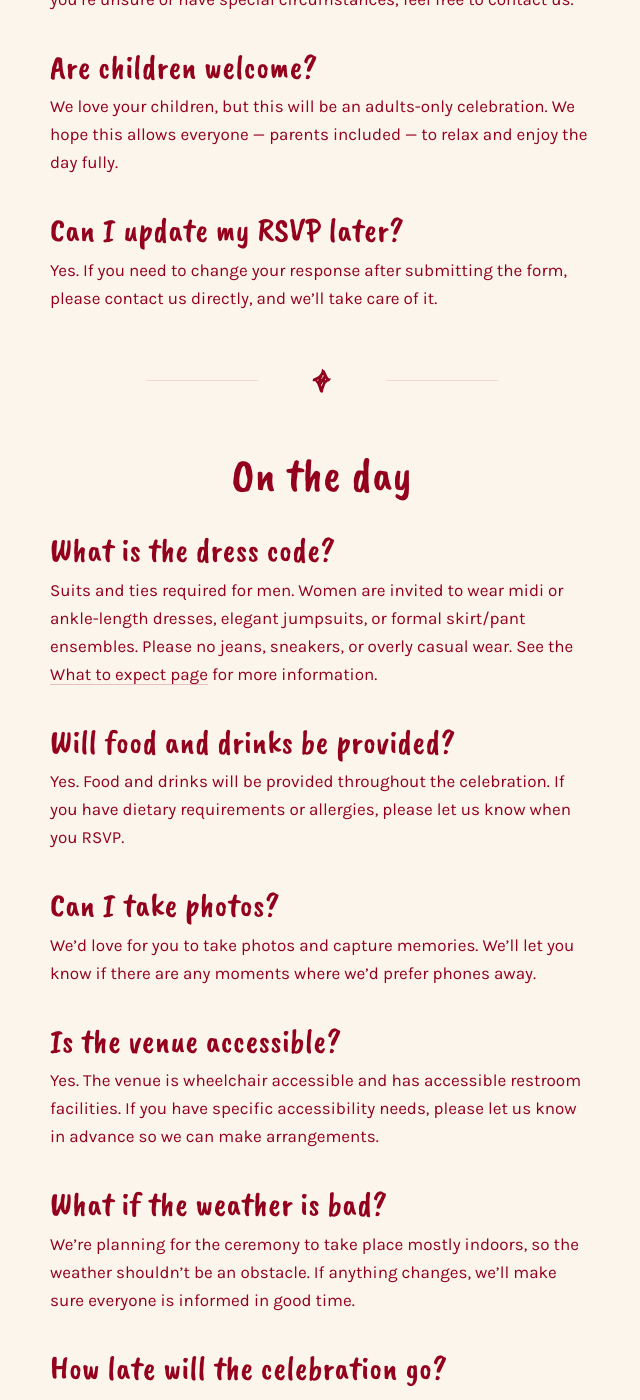
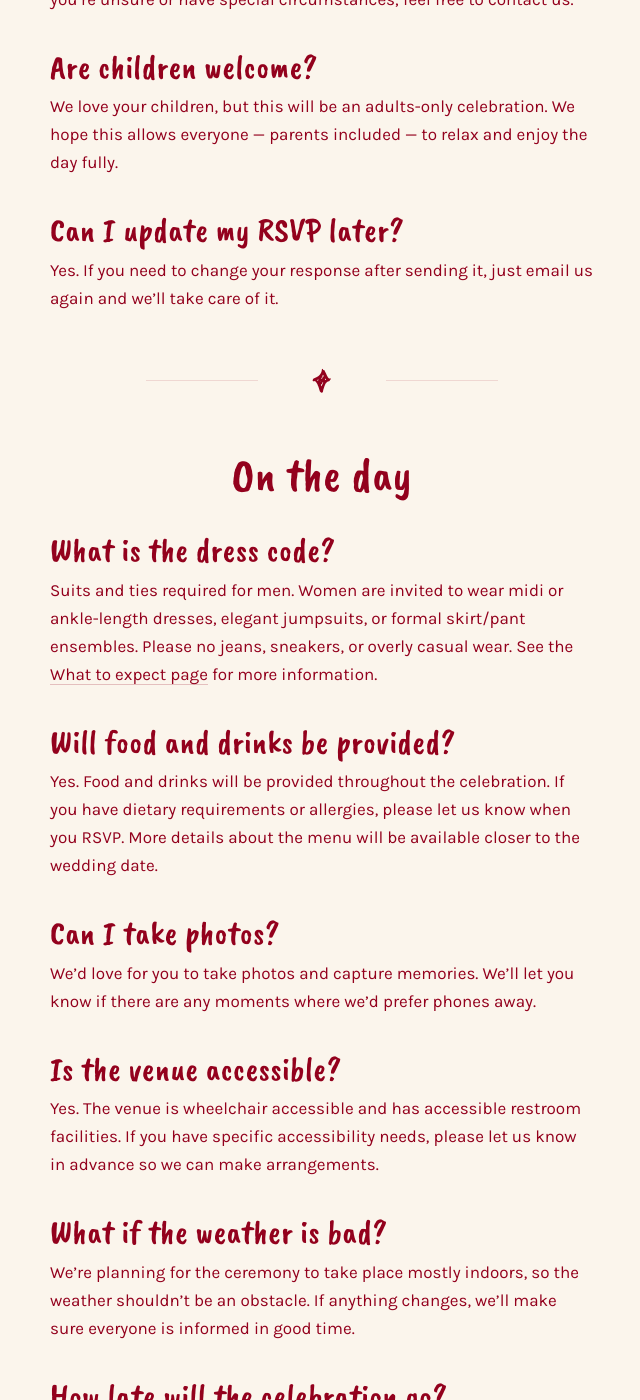
Before and after one commit to rhrzic/rokandolgaswedding.nl, a Jekyll site: the page built from 04_FAQs.md, in a window 1280 px wide and 1400 px high, scrolled down 1418 px. Shown: the whole window, without its empty margins (318-958 px from the left). Built offline with Jekyll 4.4.1, drawn with Linux system fonts in a browser that asks for light colours; some of the changed text lies outside the part shown.

Commit message:
RSVP by email, and note that menu details follow later
Guests now RSVP by emailing rok.hrzic@gmail.com by 12 September 2026 rather
than via a link, and are asked for dietary requirements at the same time.

Three places still assumed an RSVP form that no longer exists — "Where should I
stay?" and "Can I update my RSVP later?" on the FAQ, and the Dinner entry on the
Schedule. Reword all three for email.

Note that menu details will follow closer to the wedding date, on the homepage,
the FAQ food answer and the Schedule.

Co-Authored-By: Claude Opus 4.8 <noreply@anthropic.com>

```diff
--- a/04_FAQs.md
+++ b/04_FAQs.md
@@ -24,7 +24,7 @@ Yes. Parking is available nearby at P&R Maastricht Noord, which is within easy w
 
 ### Where should I stay?
 
-If you're travelling in for the wedding, please let us know in the RSVP form.
+If you're travelling in for the wedding, please mention it in your RSVP email.
 
 We've reserved a block of rooms at a nearby hotel. Details on availability and booking will be shared with guests who indicate they need accommodation.
 
@@ -42,7 +42,7 @@ We love your children, but this will be an adults-only celebration. We hope this
 
 ### Can I update my RSVP later?
 
-Yes. If you need to change your response after submitting the form, please contact us directly, and we'll take care of it.
+Yes. If you need to change your response after sending it, just email us again and we'll take care of it.
 
 <div class="divider">{% include art.html name="sparkle" %}</div>
 
@@ -54,7 +54,7 @@ Suits and ties required for men. Women are invited to wear midi or ankle-length
 
 ### Will food and drinks be provided?
 
-Yes. Food and drinks will be provided throughout the celebration. If you have dietary requirements or allergies, please let us know when you RSVP.
+Yes. Food and drinks will be provided throughout the celebration. If you have dietary requirements or allergies, please let us know when you RSVP. More details about the menu will be available closer to the wedding date.
 
 ### Can I take photos?
 
```
Also changed, not shown: 03_schedule.md (+1 -1 lines), index.md (+2 -2 lines).
